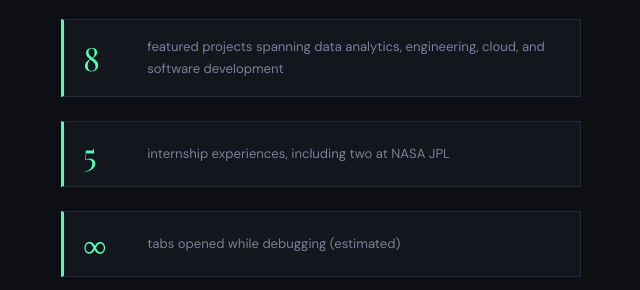
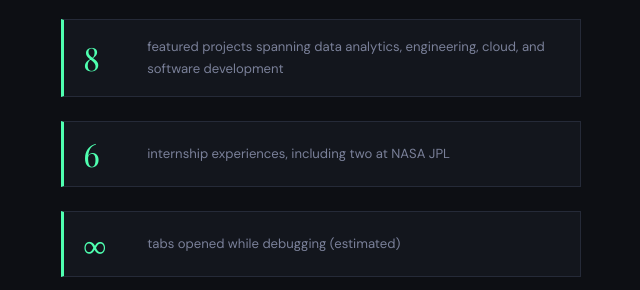
Before and after one commit to artkha1/portfolio, a plain HTML site: page index.html in a window 1280 px wide. Shown: the part 2380-2670 px from the top of the page, 611-1251 px from the left. Drawn offline with nearby package versions, Linux system fonts and the light colour scheme; a web font is replaced by a local one.

Commit message:
Update internship experiences count from 5 to 6

```diff
--- a/index.html
+++ b/index.html
@@ -78,7 +78,7 @@
         <span class="stat-desc">featured projects spanning data analytics, engineering, cloud, and software development</span>
       </div>
       <div class="stat-row">
-        <span class="stat-num">5</span>
+        <span class="stat-num">6</span>
         <span class="stat-desc">internship experiences, including two at NASA JPL</span>
       </div>
       <div class="stat-row">
```
